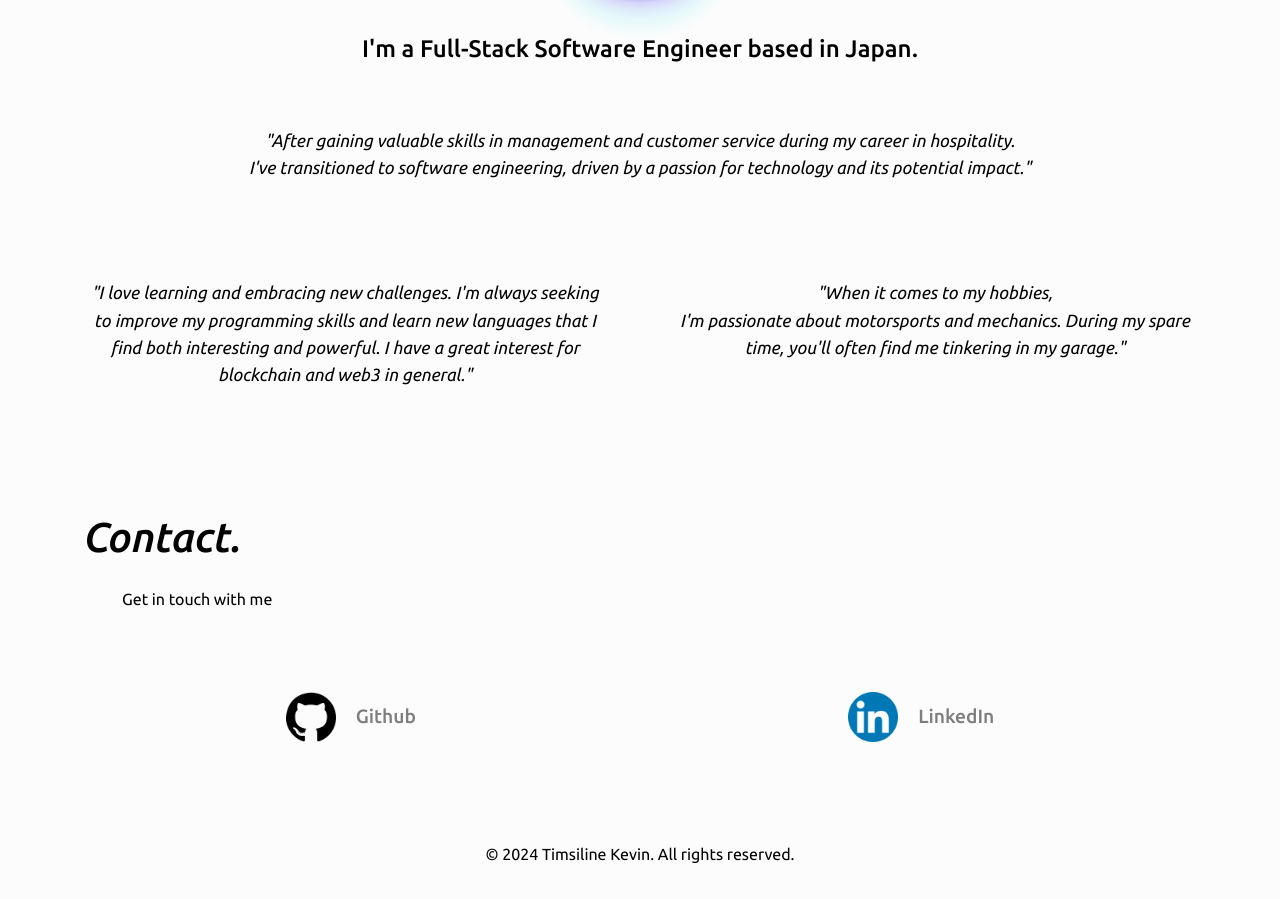
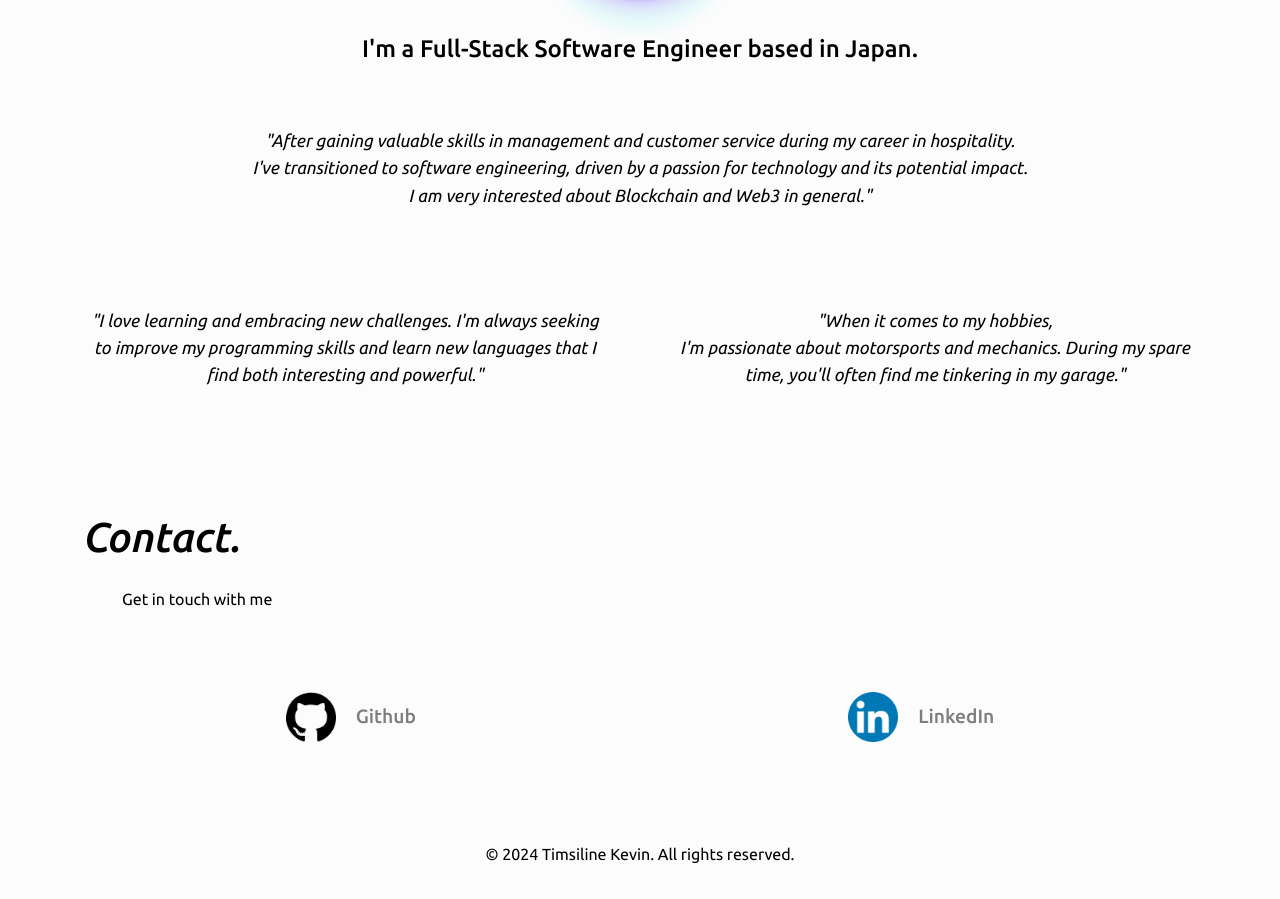
Before and after one commit to mylordkaz/portfolio, a React (Vite) app: page / in a window 1280 px wide. Shown: the part 3069-3968 px from the top of the page. Built offline with nearby package versions, Linux system fonts and the light colour scheme; a web font is replaced by a local one.

Commit message:
adjust description text

```diff
--- a/src/components/AboutSection.tsx
+++ b/src/components/AboutSection.tsx
@@ -15,15 +15,15 @@ export default function About() {
             "After gaining valuable skills in management and customer service
             during my career in hospitality. <br /> I've transitioned to
             software engineering, driven by a passion for technology and its
-            potential impact."
+            potential impact. <br /> I am very interested about Blockchain and
+            Web3 in general."
           </p>
           <div className="horizontal-bar"></div>
           <div className="description-container">
             <p>
               "I love learning and embracing new challenges. I'm always seeking
               to improve my programming skills and learn new languages that I
-              find both interesting and powerful. I have a great interest for
-              blockchain and web3 in general."
+              find both interesting and powerful."
             </p>
             <div className="horizontal-bar"></div>
             <p>
```
